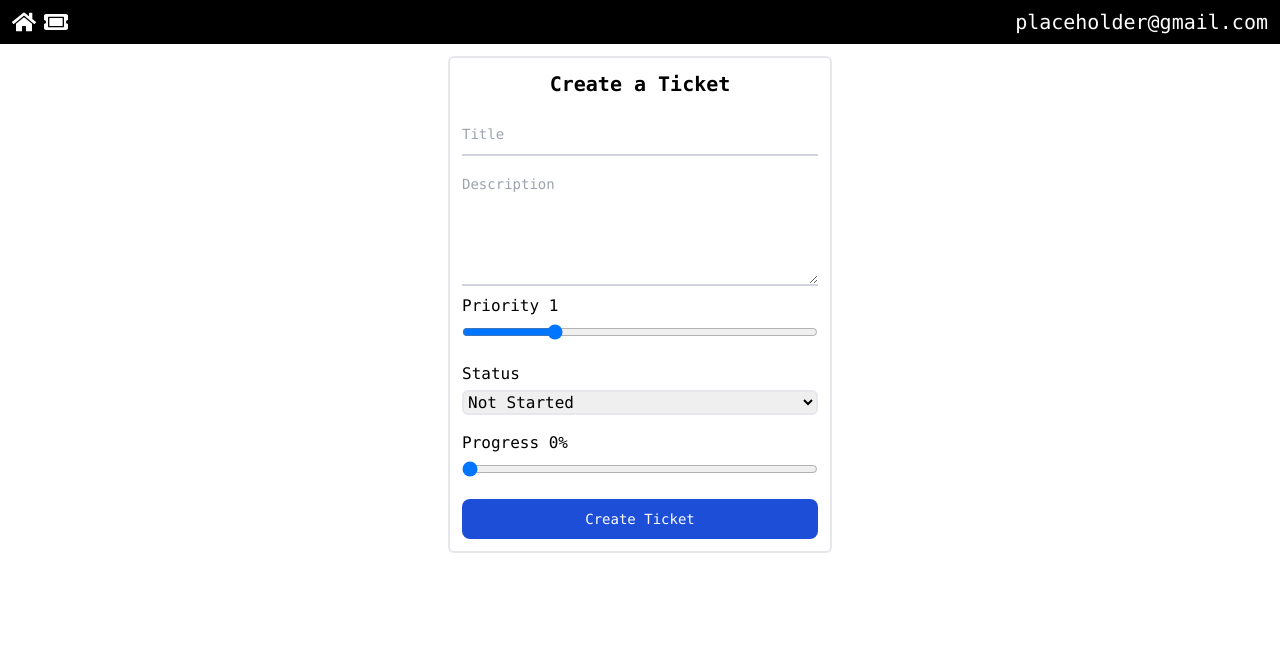
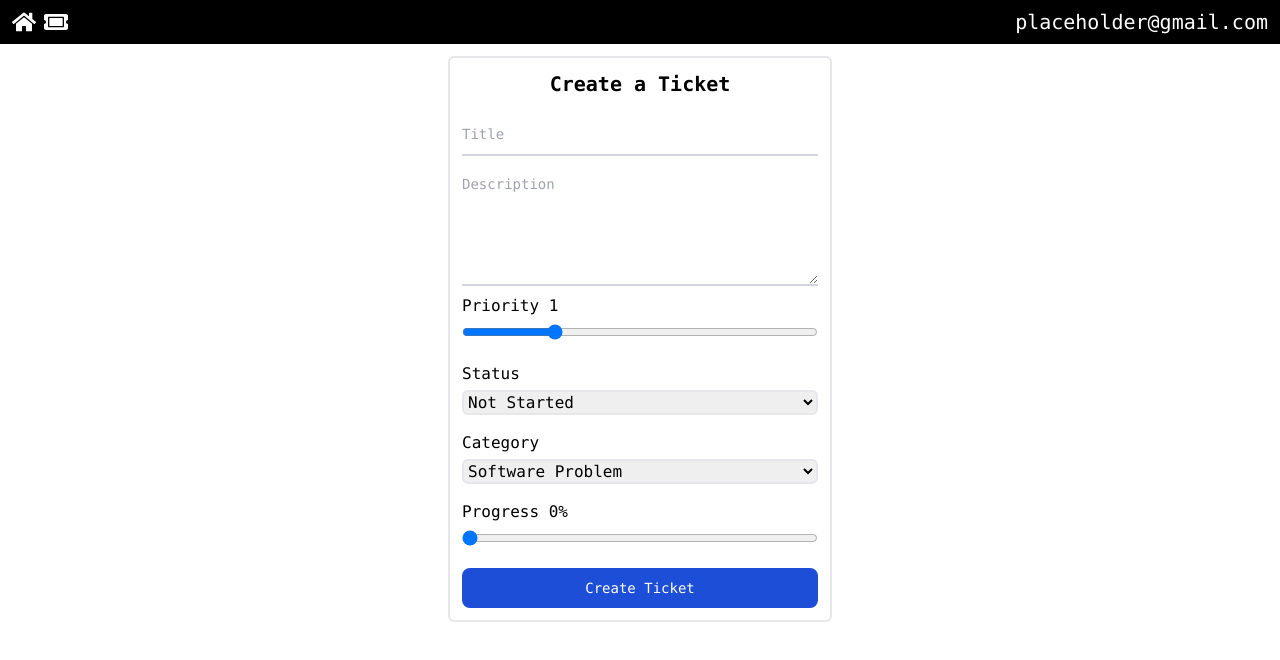
Before and after one commit to SinghAstra/Ticketing-App, a Next.js app: page /ticket/new in a window 1280 px wide. Shown: the top 660 px of the page. Built offline with nearby package versions, Linux system fonts and the light colour scheme.

Commit message:
post a ticket

```diff
--- a/package.json
+++ b/package.json
@@ -9,6 +9,7 @@
     "lint": "next lint"
   },
   "dependencies": {
+    "mongoose": "^8.2.1",
     "next": "14.1.3",
     "react": "^18",
     "react-dom": "^18",
--- a/src/app/(components)/TicketForm.js
+++ b/src/app/(components)/TicketForm.js
@@ -5,6 +5,7 @@ const TicketForm = () => {
   const initialValue = {
     title: "",
     description: "",
+    category: "software problem",
     priority: "1",
     status: "not started",
     progress: "0",
@@ -85,6 +86,21 @@ const TicketForm = () => {
         </select>
       </div>
       <div className="mb-2">
+        <label htmlFor="category" className="block mb-1 font-mono">
+          Category
+        </label>
+        <select
+          name="status"
+          className="w-full font-mono border-2 rounded-md"
+          value={formData.category}
+          onChange={handleChange}
+        >
+          <option value={"software problem"}>Software Problem</option>
+          <option value={"hardware problem"}>Hardware Problem</option>
+          <option value={"project"}>Project</option>
+        </select>
+      </div>
+      <div className="mb-2">
         <label htmlFor="progress" className="block mb-1 font-mono">
           Progress {formData.progress}%
         </label>
--- /dev/null
+++ b/src/app/api/route.js
@@ -0,0 +1,20 @@
+import { NextResponse } from "next/server";
+import Ticket from "../models/Ticket";
+
+export async function POST(req) {
+  console.log("In the Post");
+  try {
+    const body = await req.json();
+    console.log("body is ", body);
+    const { formData } = body;
+    console.log("formData is ", formData);
+    const newTicket = await Ticket.create(formData);
+    console.log("new Ticket is ", newTicket);
+    return NextResponse.json(
+      { message: "Ticket Created", newTicket },
+      { status: 201 }
+    );
+  } catch (error) {
+    NextResponse.json({ message: "error", error }, { status: 500 });
+  }
+}
--- /dev/null
+++ b/src/app/models/Ticket.js
@@ -0,0 +1,23 @@
+import mongoose, { Schema } from "mongoose";
+
+mongoose.connect(process.env.MONGODB_URI);
+mongoose.Promise = global.Promise;
+
+const ticketSchema = new Schema(
+  {
+    title: String,
+    description: String,
+    category: String,
+    priority: Number,
+    progress: Number,
+    status: String,
+    active: Boolean,
+  },
+  {
+    timestamps: true,
+  }
+);
+
+const Ticket = mongoose.models.Ticket || mongoose.model("Ticket", ticketSchema);
+
+export default Ticket;
```
Also changed, not shown: 2 other files (tests, documents, lock files or other folders).
